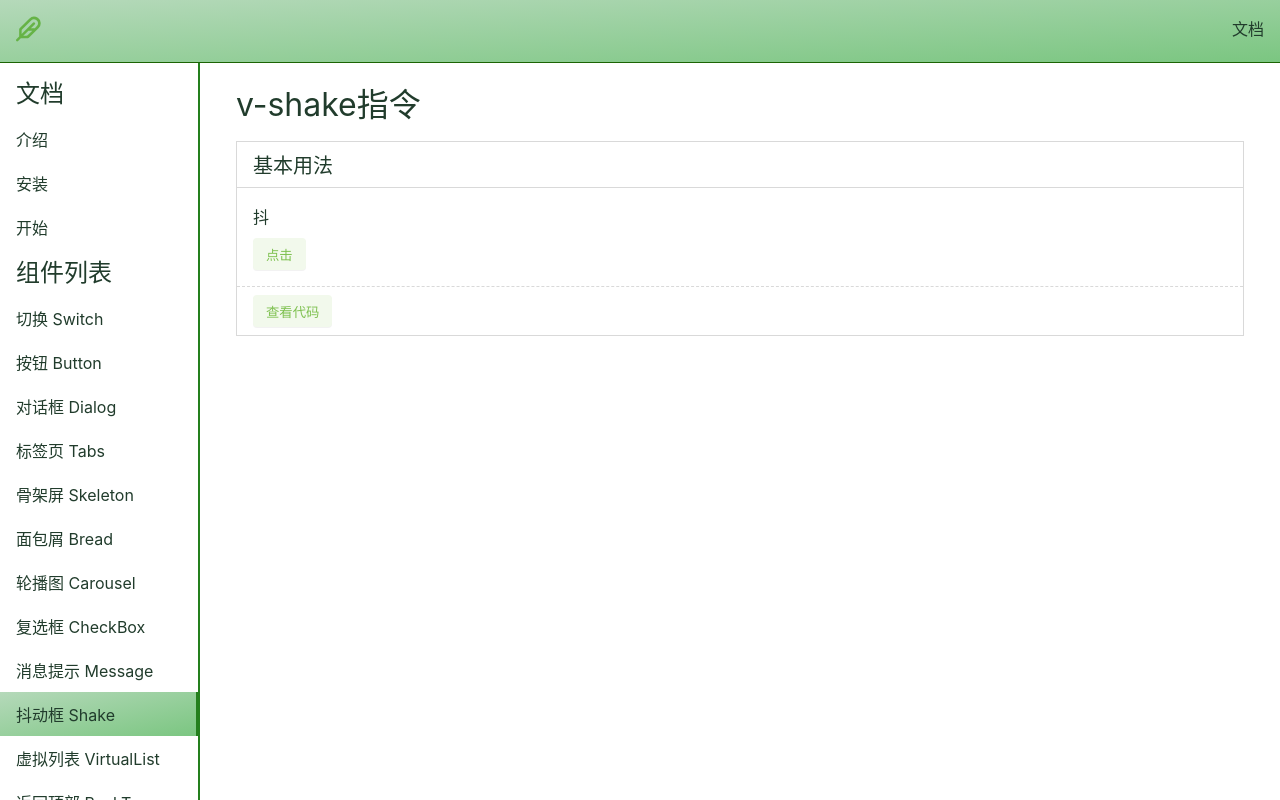
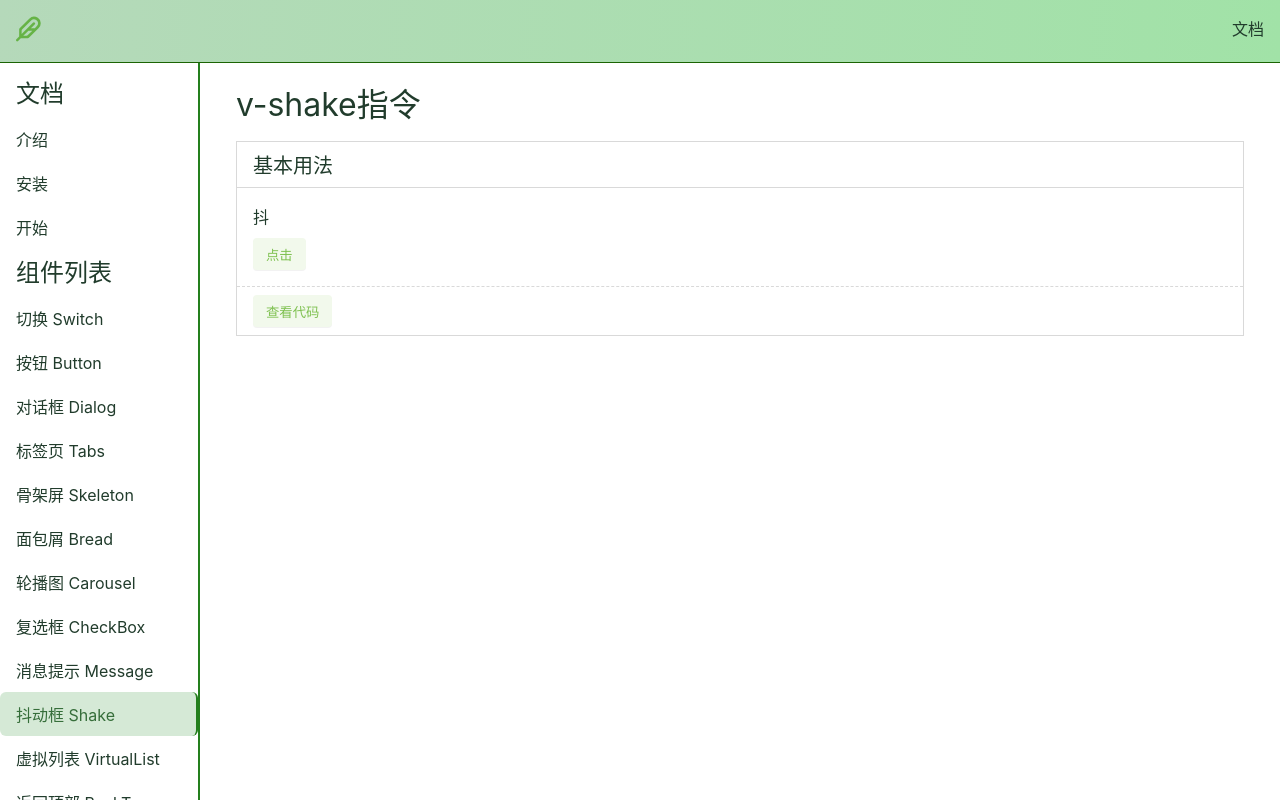
Before and after one commit to pcl66/lun-zi-UI, a Vue app: page /#/doc/v-shake in a window 1280 px wide. Built offline with nearby package versions, Linux system fonts and the light colour scheme; a small style sheet from the web is missing.

Commit message:
feat: 优化ui界面

```diff
--- a/src/components/Demo.vue
+++ b/src/components/Demo.vue
@@ -1,5 +1,5 @@
 <script setup lang="ts">
-import { computed, ref } from 'vue'
+import { computed, onMounted, ref } from 'vue'
 import Button from '../lib/Button.vue';
 import 'prismjs'
 import 'prismjs/themes/prism.css'
@@ -14,7 +14,17 @@ const showCode = () => (codeVisible.value = true)
 const hideCode = () => (codeVisible.value = false)
 const props = defineProps<P>()
 const html = computed(() => {
-  return Prism.highlight(props.code, Prism.languages.html, 'html')
+  const _html = Prism.highlight(props.code, Prism.languages.html, 'html')
+  // console.log('_html', html)
+  return _html
+})
+const preRef = ref<HTMLPreElement | null>(null)
+const codeRef = ref<HTMLPreElement | null>(null)
+const _height = ref<number>(0)
+
+onMounted(() => {
+  _height.value = preRef.value!.getBoundingClientRect().height
+  codeRef.value!.style.maxHeight = _height.value + 'px'
 })
 </script>
 
@@ -28,8 +38,8 @@ const html = computed(() => {
       <Button @click="hideCode" v-if="codeVisible">隐藏代码</Button>
       <Button @click="showCode" v-else>查看代码</Button>
     </div>
-    <div class="demo-code" :class="{hidden: !codeVisible}">
-      <pre class="language-html" v-html="html" />
+    <div ref="codeRef" class="demo-code" :class="{hidden: !codeVisible}">
+      <pre ref="preRef" class="language-html" v-html="html" />
     </div>
   </div>
 </template>
@@ -52,11 +62,11 @@ $border-color: #d9d9d9;
     border-top: 1px dashed $border-color;
   }
   &-code {
-    padding: 16px;
+    /* padding: 16px; */
     border-top: 1px dashed $border-color;
-    transition: all 250ms;
+    transition: all 750ms;
     overflow: hidden;
-    max-height: 5000px;
+    /* max-height: ; */
     > pre {
       line-height: 1.1;
       font-family: Consolas, 'Courier New', Courier, monospace;
@@ -64,7 +74,7 @@ $border-color: #d9d9d9;
     }
   }
   .hidden {
-    max-height: 0;
+    max-height: 0 !important;
     padding: 0;
     border: 0px;
   }
--- a/src/components/Topnav.vue
+++ b/src/components/Topnav.vue
@@ -37,9 +37,9 @@ const active = route.path !== '/'
   display: flex;
   padding: 16px;
   background: #b5d9ba;
-  background: -webkit-linear-gradient(top left, #b5d9ba, #7bc681);
-  background: -moz-linear-gradient(top left, #b5d9ba, #7bc681);
-  background: linear-gradient(to bottom right, #b5d9ba, #7bc681);
+  background: -webkit-linear-gradient(top left, #b5d9ba, #a1e2a7);
+  /* background: -moz-linear-gradient(top left, #b5d9ba, #7bc681);
+  background: linear-gradient(to bottom right, #b5d9ba, #7bc681); */
   border-bottom: 1px solid rgb(27, 100, 3);
   > .logo {
     max-width: 6em;
--- a/src/views/Doc.vue
+++ b/src/views/Doc.vue
@@ -99,12 +99,6 @@ const props = withDefaults(
               <router-link to="/doc/back-top">返回顶部 BackTop</router-link>
             </li>
           </ol>
-          <h2>自定义指令</h2>
-          <ol>
-            <li>
-              <router-link to="/doc/scroll">滚动 Scroll</router-link>
-            </li>
-          </ol>
         </aside>
       </Transition>
 
@@ -180,33 +174,47 @@ aside {
         padding: 10px 16px;
         display: block;
         text-decoration: none;
-        transition: all 250ms;
+        transition: all 500ms;
         background: #fff;
+        border-radius: 6px;
         &:hover {
-          background: #b5d9ba;
-          background: -webkit-linear-gradient(top left, #b5d9ba, #7bc681);
+          background: #c4c4c49c;
+          /* color: #247f1d; */
+          /* background: -webkit-linear-gradient(top left, #b5d9ba, #7bc681);
           background: -moz-linear-gradient(top left, #b5d9ba, #7bc681);
-          background: linear-gradient(to bottom right, #b5d9ba, #7bc681);
+          background: linear-gradient(to bottom right, #b5d9ba, #7bc681); */
           border-right: 2px solid #247f1d;
         }
       }
       .router-link-active {
-        background: #b5d9ba;
+        color: #366e3a;
+        background-color: #75b8794e;
+        /* font-weight: 800; */
+        /* background: #b5d9ba;
         background: -webkit-linear-gradient(top left, #b5d9ba, #7bc681);
         background: -moz-linear-gradient(top left, #b5d9ba, #7bc681);
-        background: linear-gradient(to bottom right, #b5d9ba, #7bc681);
+        background: linear-gradient(to bottom right, #b5d9ba, #7bc681); */
         border-right: 2px solid #247f1d;
         /* transition: all 250ms; */
       }
     }
   }
   &::-webkit-scrollbar {
-    width: 6px;
+    display: none;
+    /* opacity: 0;
+    visibility: hidden; */
+    width: 5px;
+    transition: all .5s;
     /* height: 6px; */
   }
   &:hover::-webkit-scrollbar {
+    /* visibility: visible;
+    opacity: 1; */
+    display: none;
+  }
+  /* &:hover::-webkit-scrollbar {
     width: 6px;
-  }
+  } */
   /*滚动条的轨道*/
   &::-webkit-scrollbar-track {
     box-shadow: inset 0 0 5px rgba(0, 0, 0, 0.3);
```
Also changed, not shown: 1 other file (tests, documents, lock files or other folders).
